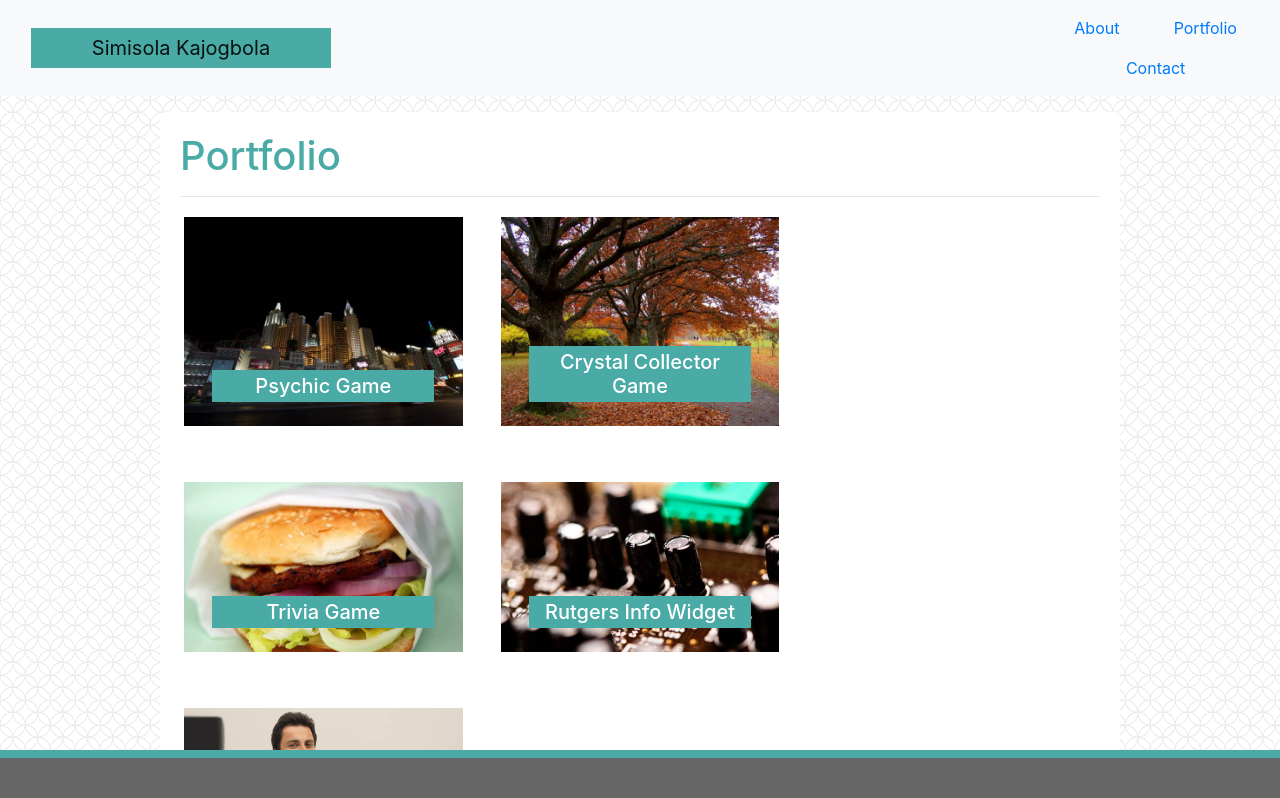
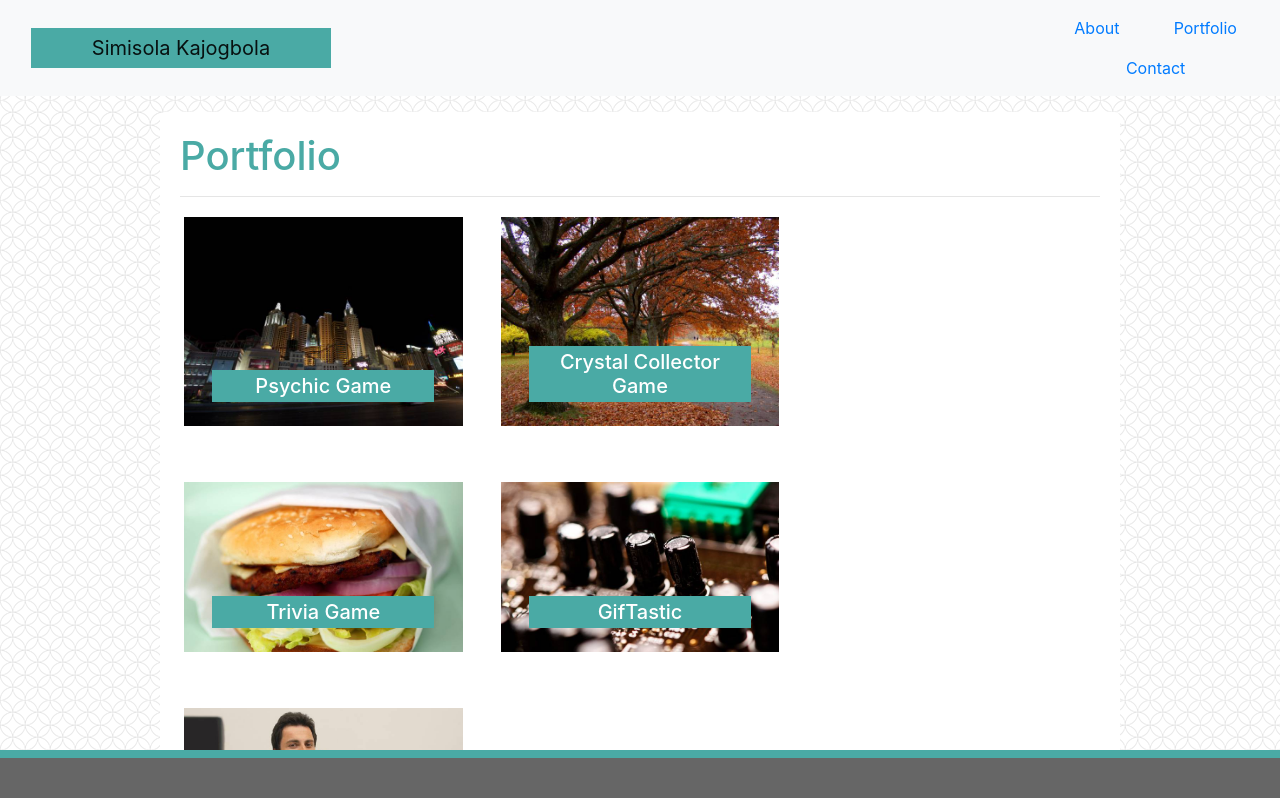
Before and after one commit to Skajogbola/Bootstrap-Portfolio, a plain HTML site: page portfolio.html in a window 1280 px wide. Shown: the top 798 px of the page. Drawn offline with nearby package versions, Linux system fonts and the light colour scheme.

Commit message:
more changes

```diff
--- a/portfolio.html
+++ b/portfolio.html
@@ -41,13 +41,15 @@
                 <a href="https://skajogbola.github.io/Psychic-Game/">
                     <img src="assets/Images/city.jpg" alt="Responsive image"
                         class="img-thumbnail rounded-0 border-0 img-responsive">
-                    <h5 class="carousel-caption d-md-block p-1 text-white" style="background-color:#4aaaa5">Psychic Game</h5>
+                    <h5 class="carousel-caption d-md-block p-1 text-white" style="background-color:#4aaaa5">Psychic Game
+                    </h5>
                 </a>
             </div>
             <div class="col-md-4 mb-5">
                 <a href="https://skajogbola.github.io/unit-4-game/">
-                <img src="assets/Images/nature.jpg" alt="Responsive image" class="img-thumbnail rounded-0 border-0">
-                <h5 class="carousel-caption d-md-block p-1 text-white img-responsive" style="background-color:#4aaaa5">Crystal Collector Game</h5>
+                    <img src="assets/Images/nature.jpg" alt="Responsive image" class="img-thumbnail rounded-0 border-0">
+                    <h5 class="carousel-caption d-md-block p-1 text-white img-responsive"
+                        style="background-color:#4aaaa5">Crystal Collector Game</h5>
                 </a>
             </div>
         </div>
@@ -55,21 +57,26 @@
         <div class="row">
             <div class="col-md-4 mb-5">
                 <a href="https://skajogbola.github.io/TriviaGame/">
-                <img src="assets/Images/food.jpg" alt="Responsive image" class="img-thumbnail rounded-0 border-0">
-                <h5 class="carousel-caption d-md-block p-1 text-white img-responsive" style="background-color:#4aaaa5">Trivia Game</h5>
-            </a>
+                    <img src="assets/Images/food.jpg" alt="Responsive image" class="img-thumbnail rounded-0 border-0">
+                    <h5 class="carousel-caption d-md-block p-1 text-white img-responsive"
+                        style="background-color:#4aaaa5">Trivia Game</h5>
+                </a>
             </div>
             <div class="col-md-4 mb-5">
-                <img src="assets/Images/technics.jpg" alt="Responsive image" class="img-thumbnail rounded-0 border-0">
-                <h5 class="carousel-caption d-md-block p-1 text-white img-responsive" style="background-color:#4aaaa5">Rutgers Info
-                    Widget</h5>
+                <a href="https://skajogbola.github.io/GifTastic/">
+                    <img src="assets/Images/technics.jpg" alt="Responsive image"
+                        class="img-thumbnail rounded-0 border-0">
+                    <h5 class="carousel-caption d-md-block p-1 text-white img-responsive"
+                        style="background-color:#4aaaa5">GifTastic</h5>
+                </a>
             </div>
         </div>
 
         <div class="row">
             <div class="col-md-4 mb-5">
                 <img src="assets/Images/business.jpg" alt="Responsive image" class="img-thumbnail rounded-0 border-0">
-                <h5 class="carousel-caption d-md-block p-1 text-white img-responsive" style="background-color:#4aaaa5">Rock Paper
+                <h5 class="carousel-caption d-md-block p-1 text-white img-responsive" style="background-color:#4aaaa5">
+                    Rock Paper
                     Scissors</h5>
             </div>
         </div>
```
